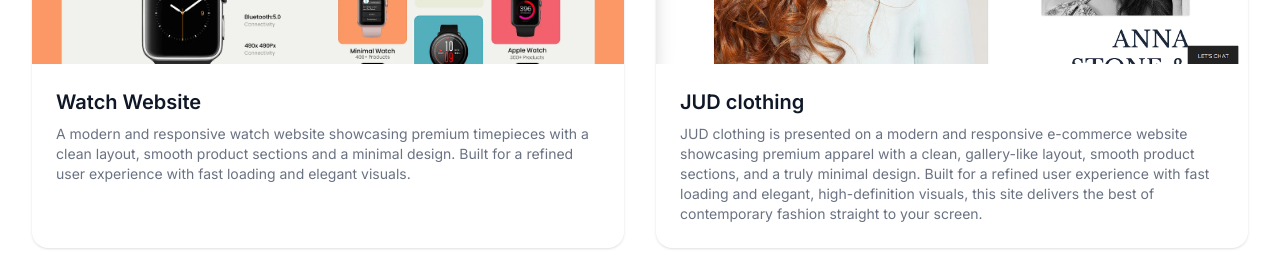
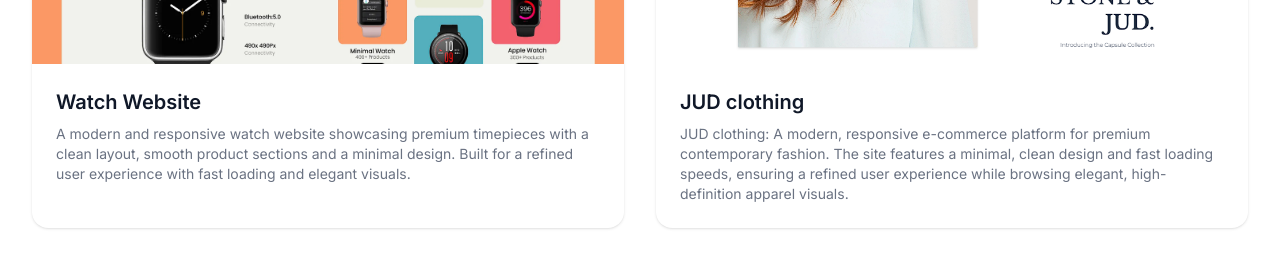
Before and after one commit to Ashish-12K/ashish-portfolio, a React (Vite) app: page / in a window 1280 px wide. Shown: the part 1720-1978 px from the top of the page. Built offline with nearby package versions, Linux system fonts and the light colour scheme; grey boxes are pictures that could not be loaded.

Commit message:
Added JUD clothing link

```diff
--- a/src/components/Works.jsx
+++ b/src/components/Works.jsx
@@ -11,8 +11,8 @@
     id:2,
     title:'JUD clothing',
     img:'/JUDClothing.png',
-    description:'JUD clothing is presented on a modern and responsive e-commerce website showcasing premium apparel with a clean, gallery-like layout, smooth product sections, and a truly minimal design. Built for a refined user experience with fast loading and elegant, high-definition visuals, this site delivers the best of contemporary fashion straight to your screen.',
-    link: 'clothing-site1-v5yy.vercel.app'
+    description:'JUD clothing: A modern, responsive e-commerce platform for premium contemporary fashion. The site features a minimal, clean design and fast loading speeds, ensuring a refined user experience while browsing elegant, high-definition apparel visuals.',
+    link: 'https://clothing-site1-v5yy.vercel.app'
   },
 
   {
```
Also changed, not shown: public/JUDClothing.png.
